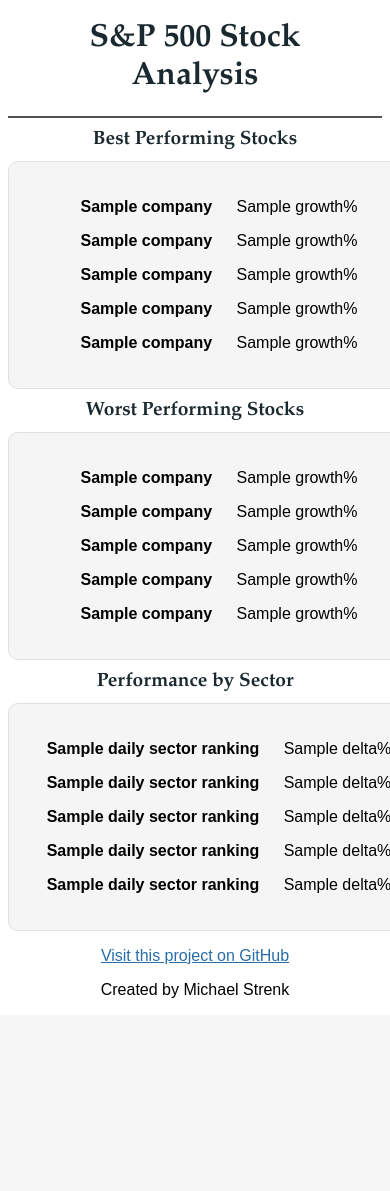
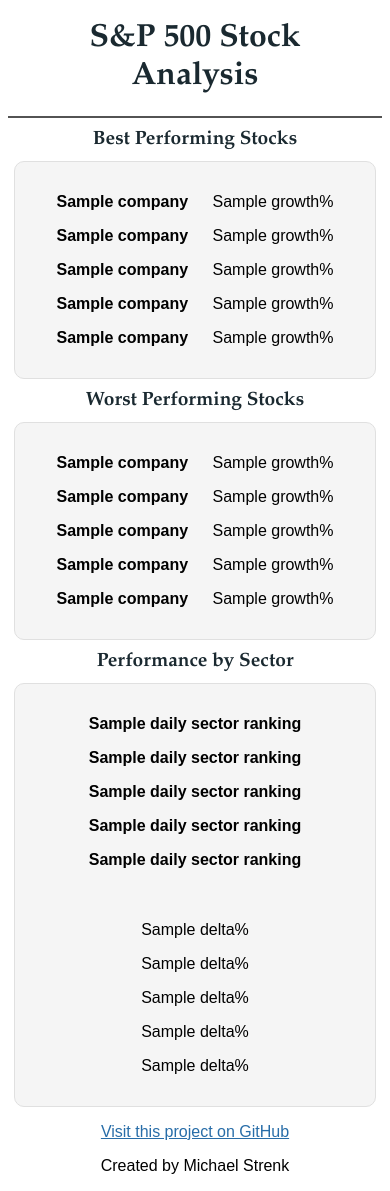
Before and after one commit to MikeStrenk/Stock-Grabber, a Flask app: template templates/index.html in a window 390 px wide. Before the commit the page ends 998 px from the top, so only its background shows below. Run offline with Flask 2, Linux system fonts and the light colour scheme; the template is opened without the code that fills it: most values are stand-ins (such as "Sample title", 1, 10 or a date in 2020); some libraries are stand-ins or nearby versions.

Commit message:
adjusting the look of the CSS boxes into to work on iphones

```diff
--- a/app.py
+++ b/app.py
@@ -90,4 +90,4 @@
 
 
 if __name__ == '__main__':
-    app.run()
+    app.run(debug=True)
--- a/static/styles.css
+++ b/static/styles.css
@@ -10,10 +10,10 @@
 
 .graph {
     margin: 0 auto;
-    width: 400px;
+    width: 350px;
     text-align: center;
     background: #F5F5F5;
-    padding: 10px;
+    padding: 5px;
     border: solid #E0E0E0 1px;
     border-radius: 10px;
 }
```
